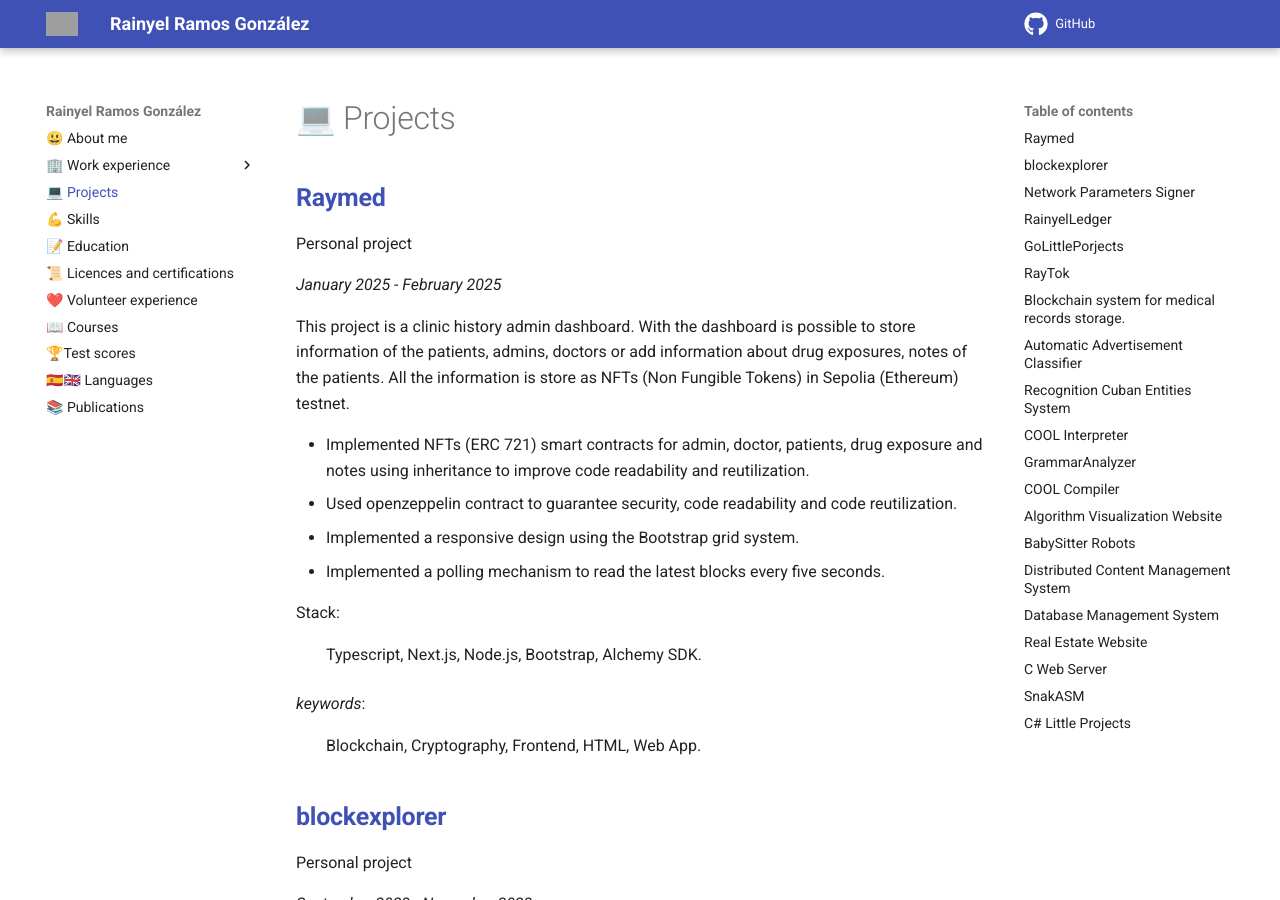
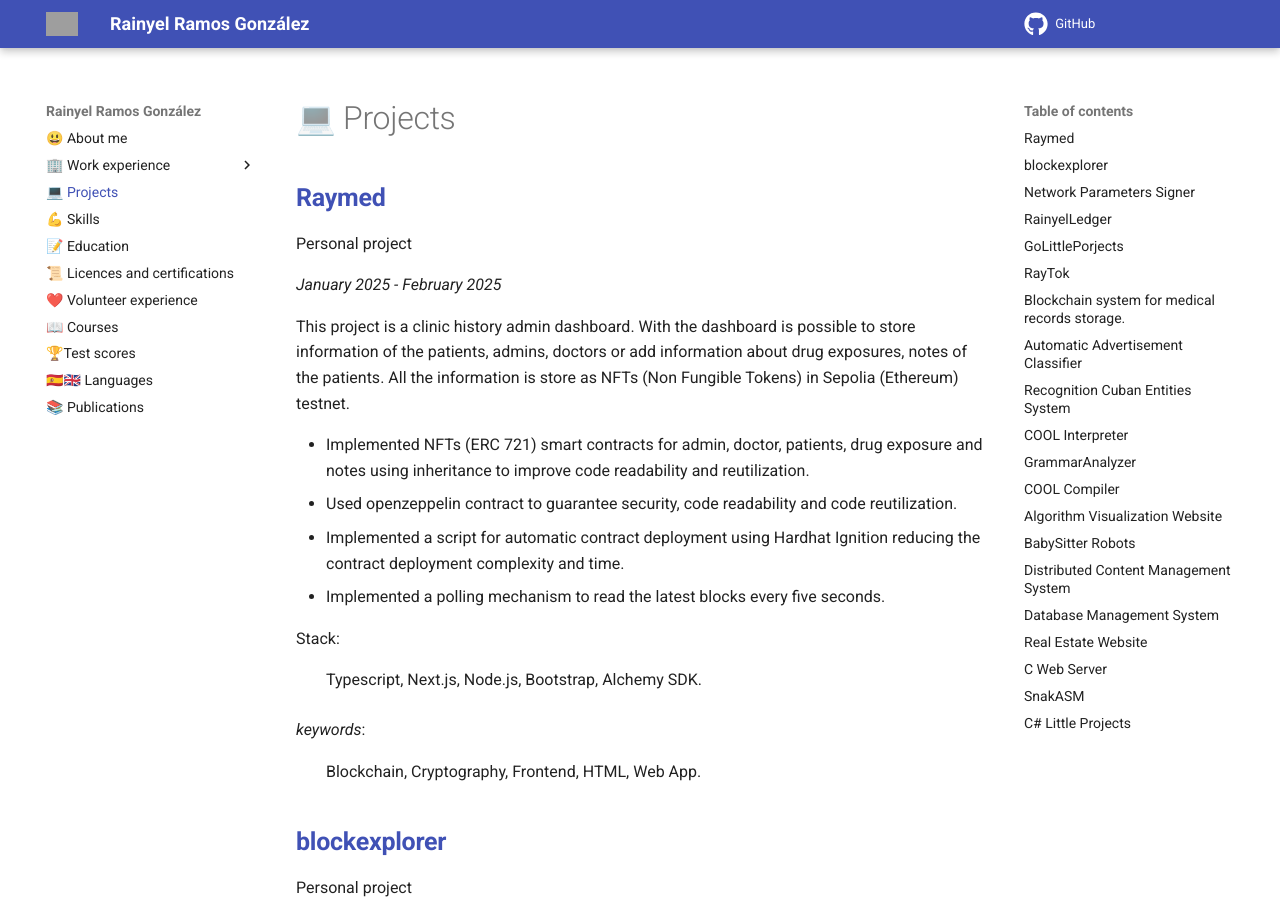
Before and after one commit to rayniel95/rayniel95.github.io, an MkDocs documentation site: the page built from docs/projects/projects.md, in a window 1280 px wide and 900 px high. Built offline with MkDocs 1.6.1 and Material for MkDocs 9.7.7, drawn with Linux system fonts in a browser that asks for light colours; grey boxes are pictures that could not be loaded.

Commit message:
docs(projects): update project description

```diff
--- a/docs/projects/projects.md
+++ b/docs/projects/projects.md
@@ -8,7 +8,7 @@ This project is a clinic history admin dashboard. With the dashboard is possible
 
 - Implemented NFTs (ERC 721) smart contracts for admin, doctor, patients, drug exposure and notes using inheritance to improve code readability and reutilization.
 - Used openzeppelin contract to guarantee security, code readability and code reutilization.
-- Implemented a responsive design using the Bootstrap grid system.
+- Implemented a script for automatic contract deployment using Hardhat Ignition reducing the contract deployment complexity and time.
 - Implemented a polling mechanism to read the latest blocks every five seconds.
 
 Stack:
```
